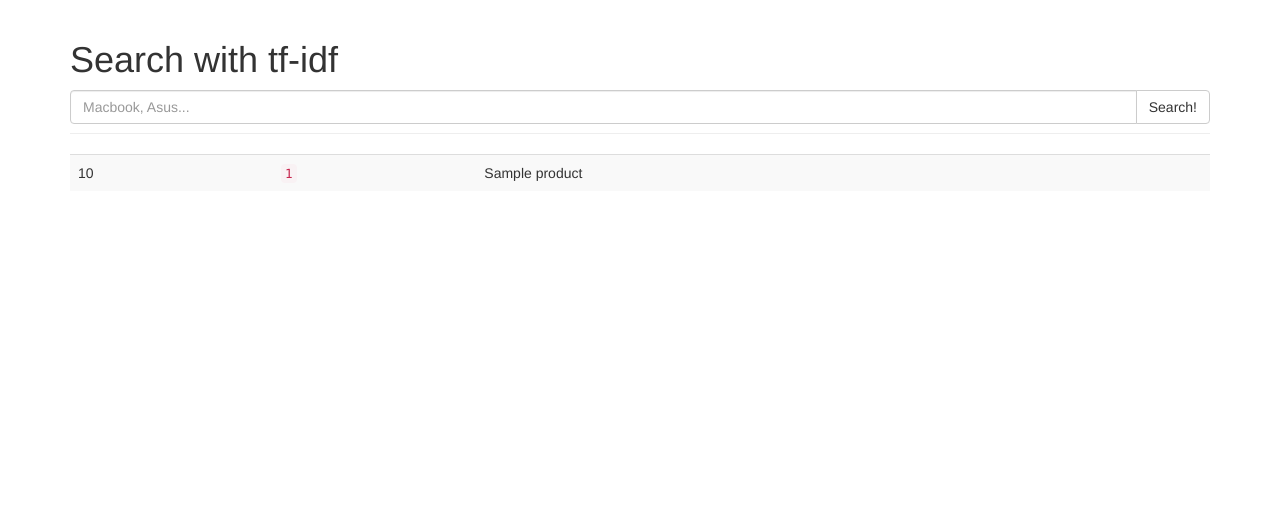
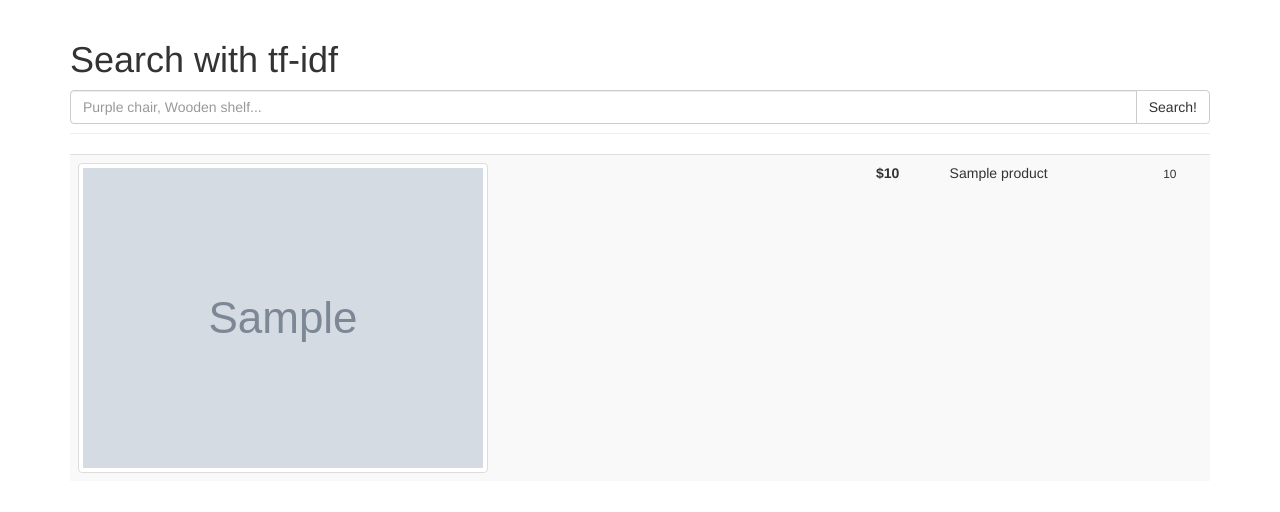
Before and after one commit to arthur-flam/search-tfidf-word2vec-poc, a Flask app: template templates/search.html in a window 1280 px wide. Shown: the top 512 px of the page. Run offline with Flask 2, Linux system fonts and the light colour scheme; the template is opened without the code that fills it: most values are stand-ins (such as "Sample title", 1, 10 or a date in 2020); grey boxes marked "Sample" are stand-in pictures; some libraries are stand-ins or nearby versions.

Commit message:
improved search results template : images, prices...

```diff
--- a/templates/search.html
+++ b/templates/search.html
@@ -10,10 +10,10 @@
   <body>
   	<div class="container">
   	<div class="page-header">
-  		<h1>Search with <emph>tf-idf</emph></h1>
+  		<h1>Search with tf-idf</h1>
   		<form>
 		    <div class="input-group">
-		      <input type="text" name="q" class="form-control" placeholder="Macbook, Asus...">
+		      <input type="text" name="q" class="form-control" placeholder="Purple chair, Wooden shelf...">
 		      <span class="input-group-btn">
 		        <button class="btn btn-default" type="button">Search!</button>
 		      </span>
@@ -25,9 +25,10 @@
 		<table class="table table-striped table-hover ">
 	    {% for product in results %}
 	    <tr>
-	    	    <td>{{ product.score | round(3, 'common') }}</td>
-	            <td><code>{{ product.Id}}</code></td>
-	            <td>{{ product.product.Name }}</td>
+		    <td><a href="{{ product.product.ProductPageActionUrl }}"><img src="{{ product.product.ImageUrl }}" class="img-responsive img-thumbnail" ></a></td>
+  		    <td>{% if product.product.CurrentPrice %}<strong>${{ product.product.CurrentPrice }}</strong>{% endif %}</td>
+	            <td><p>{{ product.product.Name }}</p></td>
+	    	    <td><small>{{ product.score | round(3, 'common') }}</small></td>
 	    </tr>
     	{% endfor %}
     	</table>
```
